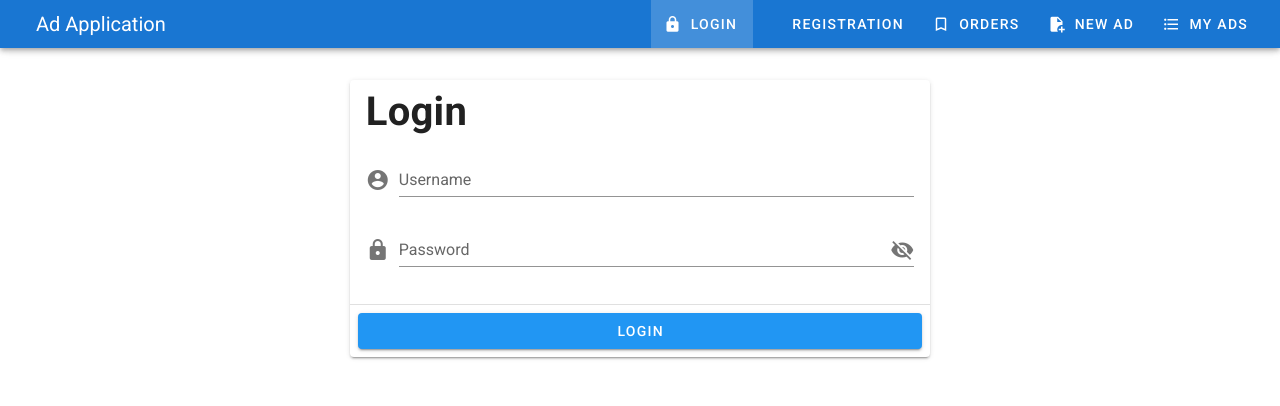
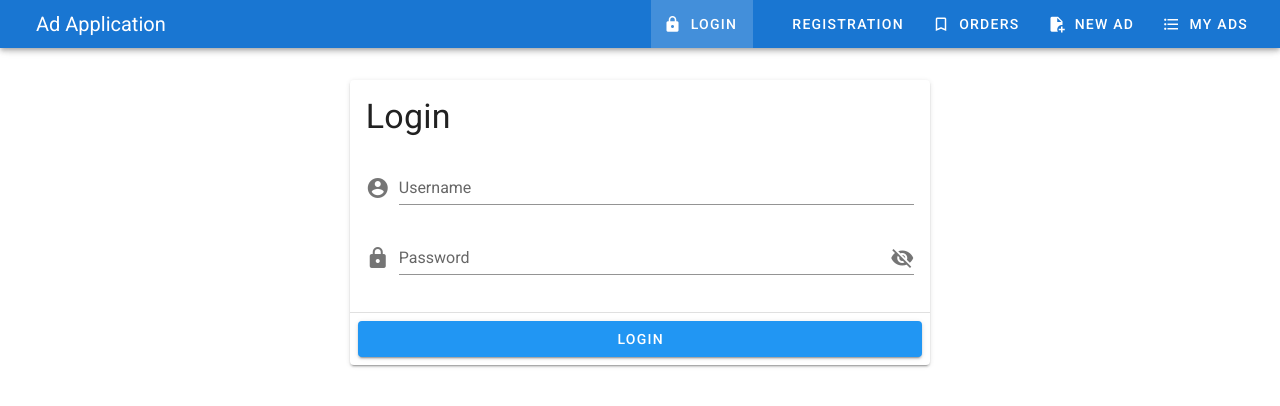
Before and after one commit to ilg2005/ad-project, a Vue app: page /login in a window 1280 px wide. Shown: the top 406 px of the page. Built offline with nearby package versions, Linux system fonts and the light colour scheme.

Commit message:
login page

```diff
--- a/src/components/Auth/Login.vue
+++ b/src/components/Auth/Login.vue
@@ -2,7 +2,7 @@
   <v-container>
     <v-card width="50%" class="mx-auto mt-5">
       <v-card-title class="pb-5">
-        <h1>Login</h1>
+        <h1 class="display-1">Login</h1>
       </v-card-title>
       <v-card-text>
         <v-form>
```
